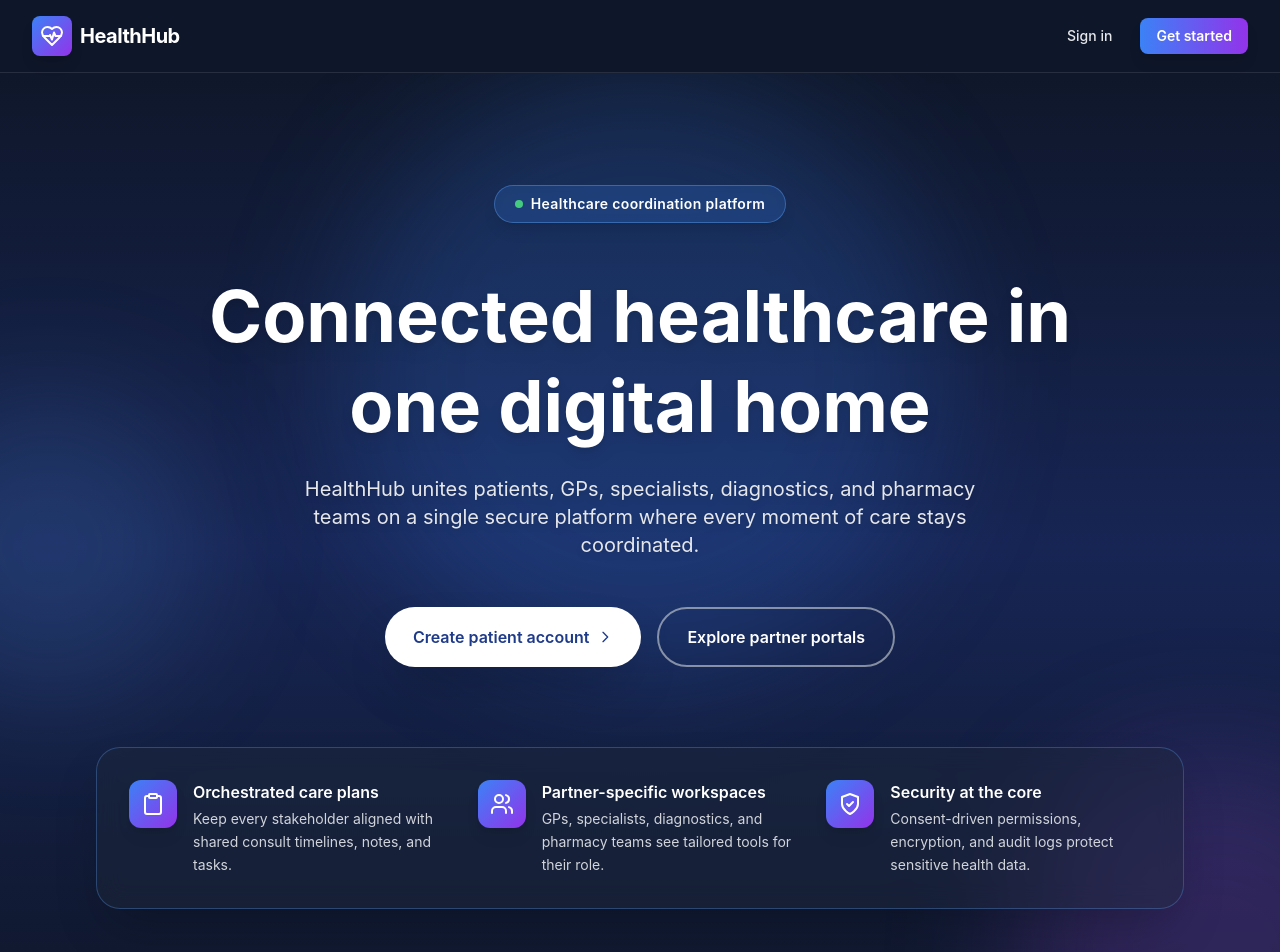
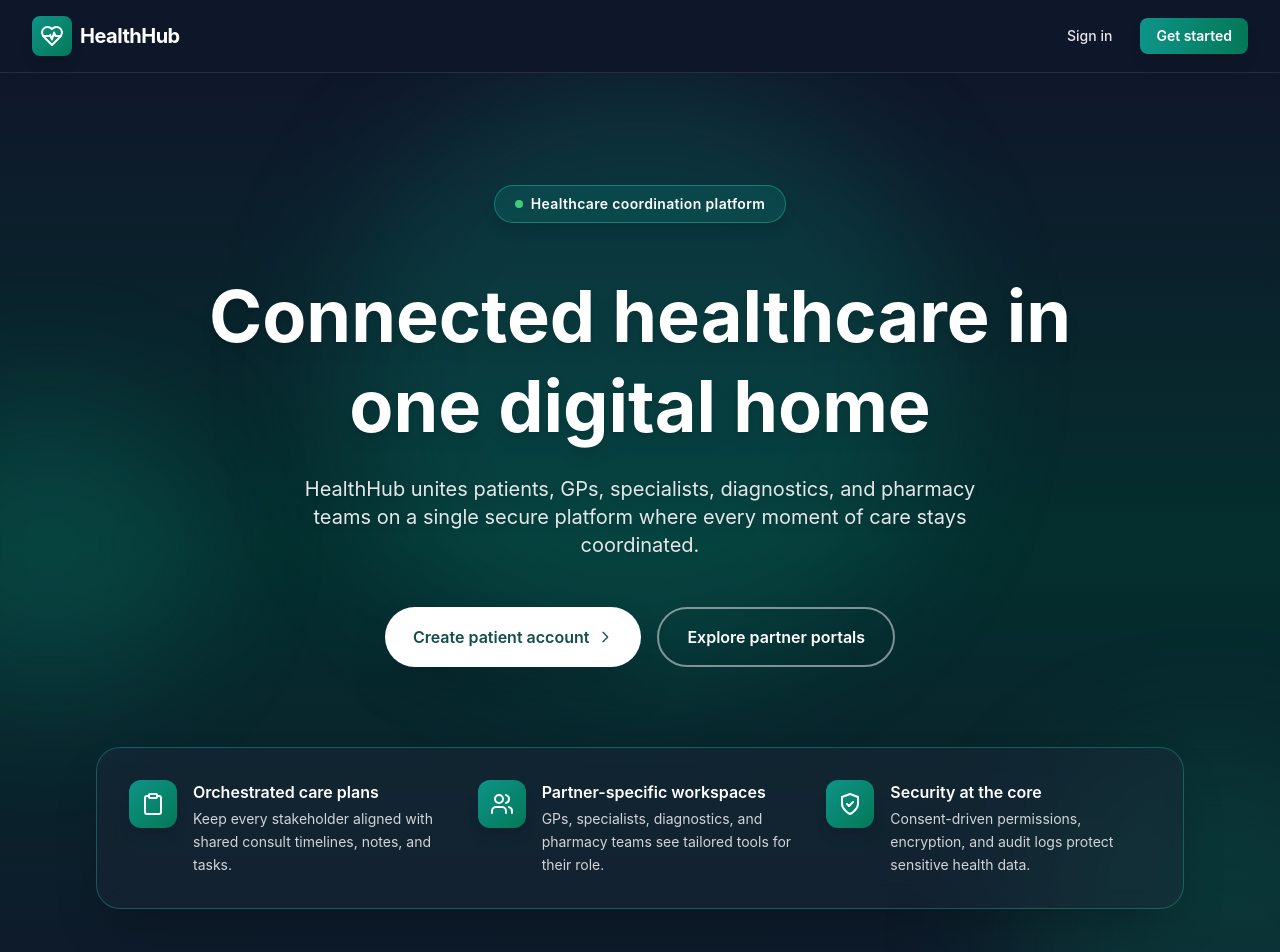
Before and after one commit to mediconnect-eng/Grok, a Next.js app: page / in a window 1280 px wide. Shown: the top 952 px of the page. Built offline with nearby package versions, Linux system fonts and the light colour scheme.

Commit message:
design: update homepage hero section to darker teal/emerald theme for better consistency

```diff
--- a/src/app/page.tsx
+++ b/src/app/page.tsx
@@ -111,12 +111,12 @@ export default function Home() {
   };
 
   return (
-    <div className="min-h-screen bg-gradient-to-b from-slate-900 via-blue-950 to-slate-900 text-white">
+    <div className="min-h-screen bg-gradient-to-b from-slate-900 via-teal-950 to-slate-900 text-white">
       {/* Navigation */}
       <nav className="relative z-50 border-b border-white/10 bg-slate-900/90 backdrop-blur-xl">
         <div className="mx-auto flex max-w-7xl items-center justify-between px-6 py-4 lg:px-8">
           <Link href="/" className="flex items-center gap-2">
-            <div className="flex h-10 w-10 items-center justify-center rounded-lg bg-gradient-to-br from-blue-500 to-purple-600 shadow-lg">
+            <div className="flex h-10 w-10 items-center justify-center rounded-lg bg-gradient-to-br from-teal-600 to-emerald-700 shadow-lg">
               <HeartPulseIcon className="h-6 w-6 text-white" />
             </div>
             <span className="text-xl font-bold tracking-tight text-white">HealthHub</span>
@@ -130,7 +130,7 @@ export default function Home() {
             </Link>
             <Link
               href="/patient/signup"
-              className="rounded-lg bg-gradient-to-r from-blue-500 to-purple-600 px-4 py-2 text-sm font-semibold text-white shadow-lg transition hover:shadow-xl hover:brightness-110"
+              className="rounded-lg bg-gradient-to-r from-teal-600 to-emerald-700 px-4 py-2 text-sm font-semibold text-white shadow-lg transition hover:shadow-xl hover:brightness-110"
             >
               Get started
             </Link>
@@ -139,13 +139,13 @@ export default function Home() {
       </nav>
 
       <header className="relative overflow-hidden">
-        <div className="absolute inset-0 bg-gradient-to-b from-slate-900 via-blue-950 to-slate-900">
-          <div className="absolute left-1/2 top-0 h-[600px] w-[600px] -translate-x-1/2 rounded-full bg-blue-500/20 blur-3xl" />
-          <div className="absolute bottom-0 right-0 h-[400px] w-[400px] translate-x-1/3 translate-y-1/3 rounded-full bg-purple-500/20 blur-3xl" />
-          <div className="absolute left-0 top-1/2 h-[300px] w-[300px] -translate-x-1/3 -translate-y-1/2 rounded-full bg-blue-400/15 blur-3xl" />
+        <div className="absolute inset-0 bg-gradient-to-b from-slate-900 via-teal-950 to-slate-900">
+          <div className="absolute left-1/2 top-0 h-[600px] w-[600px] -translate-x-1/2 rounded-full bg-teal-600/20 blur-3xl" />
+          <div className="absolute bottom-0 right-0 h-[400px] w-[400px] translate-x-1/3 translate-y-1/3 rounded-full bg-emerald-600/20 blur-3xl" />
+          <div className="absolute left-0 top-1/2 h-[300px] w-[300px] -translate-x-1/3 -translate-y-1/2 rounded-full bg-teal-500/15 blur-3xl" />
         </div>
         <div className="relative mx-auto flex max-w-6xl flex-col items-center gap-12 px-6 py-20 text-center lg:px-8 lg:py-28">
-          <div className="inline-flex items-center gap-2 rounded-full border border-blue-400/40 bg-blue-500/20 px-5 py-2 shadow-lg backdrop-blur-sm">
+          <div className="inline-flex items-center gap-2 rounded-full border border-teal-400/40 bg-teal-600/20 px-5 py-2 shadow-lg backdrop-blur-sm">
             <div className="h-2 w-2 animate-pulse rounded-full bg-green-400" />
             <span className="text-sm font-semibold tracking-wide text-white">
               Healthcare coordination platform
@@ -163,7 +163,7 @@ export default function Home() {
           <div className="flex flex-wrap justify-center gap-4">
             <Link
               href="/patient/signup"
-              className="group flex items-center gap-2 rounded-full bg-white px-7 py-4 text-base font-semibold text-blue-900 shadow-2xl transition hover:-translate-y-1 hover:shadow-3xl"
+              className="group flex items-center gap-2 rounded-full bg-white px-7 py-4 text-base font-semibold text-teal-900 shadow-2xl transition hover:-translate-y-1 hover:shadow-3xl"
             >
               Create patient account
               <svg className="h-4 w-4 transition group-hover:translate-x-1" fill="none" stroke="currentColor" viewBox="0 0 24 24">
@@ -177,10 +177,10 @@ export default function Home() {
               Explore partner portals
             </button>
           </div>
-          <div className="mt-8 grid w-full gap-6 rounded-3xl border border-blue-400/30 bg-slate-800/40 p-8 text-left backdrop-blur-md shadow-2xl md:grid-cols-3">
+          <div className="mt-8 grid w-full gap-6 rounded-3xl border border-teal-400/30 bg-slate-800/40 p-8 text-left backdrop-blur-md shadow-2xl md:grid-cols-3">
             {heroHighlights.map(({ title, copy, Icon }) => (
               <div key={title} className="flex items-start gap-4">
-                <div className="flex h-12 w-12 flex-shrink-0 items-center justify-center rounded-xl bg-gradient-to-br from-blue-500 to-purple-600 shadow-lg">
+                <div className="flex h-12 w-12 flex-shrink-0 items-center justify-center rounded-xl bg-gradient-to-br from-teal-600 to-emerald-700 shadow-lg">
                   <Icon className="h-6 w-6 text-white" />
                 </div>
                 <div className="space-y-1">
```
